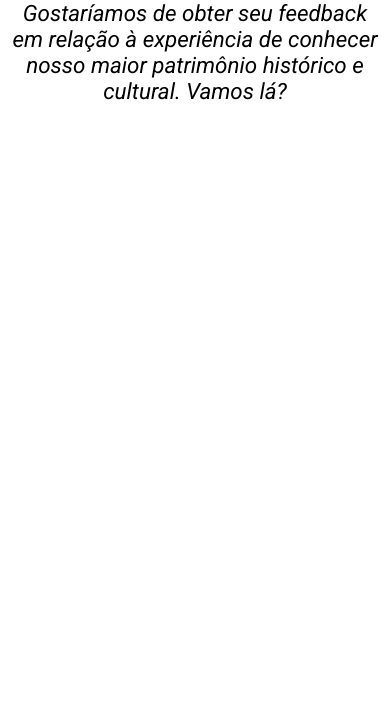
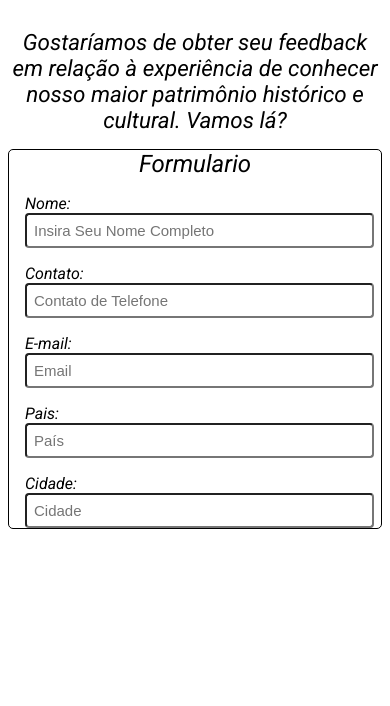
Before and after one commit to CaueJoseOliveiraFalcao/FormularioTeatro, a plain HTML site: page index.html in a window 390 px wide. Shown: the part 138-844 px from the top of the page. Drawn offline with Linux system fonts and the light colour scheme.

Commit message:
update form

```diff
--- a/index.html
+++ b/index.html
@@ -30,6 +30,7 @@
 
         #idiomas {
             display: flex;
+            margin-top: 1rem;
             flex-direction: row;
             align-items: center;
             justify-content: end;
@@ -60,7 +61,6 @@
                 text-align: center;
                 font-family: 'Roboto', sans-serif;
                 font-weight: normal;
-                margin-bottom: 0.4rem;
             }
             main {
                 margin: 0;
@@ -73,10 +73,79 @@
         @media (max-width:426px) {
             .titulo-BR {
                 font-size: 1.4rem;
-                text-align: ;
+                margin-top: 2rem;
                 font-family: 'Roboto', sans-serif;
                 font-weight: normal;
                 margin-bottom: 0.4rem;
+            }
+        }
+        /*formulario*/
+
+        #form {
+            margin: 1rem 6.5%;
+            border-style: solid;
+            border-width: 1px;
+            border-radius: 5px;
+        }
+
+        label {
+            margin: 1rem 1rem!important;
+        }
+
+        input {
+            border-radius: 4px;
+            padding: 7px;
+            font-size: 15px;
+        }
+
+        .nome-input {
+            width: 20rem;
+        }
+
+        .nomecontatoemail {
+            display: flex;
+            flex-wrap: wrap;
+            justify-content: center;
+            flex-direction: row;
+        }
+
+        .paiscidade {
+            margin-top: 1rem;
+            display: flex;
+            flex-wrap: wrap;
+            justify-content: center;
+            flex-direction: row;
+        }
+
+        @media (max-width:426px) {
+            input {
+                width: 100%!important;
+                margin: 0rem 1rem;
+            }
+            .nomecontatoemail {
+                display: flex;
+                flex-wrap: wrap;
+                flex-direction: column;
+                justify-content: center;
+                align-items: flex-start;
+            }
+            .paiscidade {
+                display: flex;
+                margin: 0;
+                flex-wrap: wrap;
+                flex-direction: column;
+                justify-content: center;
+                align-items: flex-start;
+            }
+            #form {
+                margin: 1rem 0;
+                border-style: solid;
+                border-width: 1px;
+                border-radius: 5px;
+            }
+            .fix-div {
+                width: 89%;
+                margin-top: 1rem;
             }
         }
     </style>
@@ -98,8 +167,36 @@
         <section id="titulos">
             <h2 class="titulo-BR">Gostaríamos de obter seu feedback em relação à experiência de conhecer nosso maior patrimônio histórico e cultural. Vamos lá?</h2>
         </section>
+        <section id='form'>
+            <h2 class="p-padrao" style="text-align: center;">Formulario</h2>
+            <section class="nomecontatoemail">
+                <section class="fix-div">
+                    <label for="nome" class="p-padrao nome-input">Nome:</label>
+                    <input type="text" id="nome" class="nome-input" placeholder="Insira Seu Nome Completo" name="nome">
+                </section>
+                <section class="fix-div">
+                    <label for="tel" class="p-padrao">Contato:</label>
+                    <input type="tel" id="tel" placeholder="Contato de Telefone" name="tel">
+                </section>
+                <section class="fix-div">
+                    <label for="email" class="p-padrao">E-mail:</label>
+                    <input type="email" id="email" placeholder="Email" name="email">
+                </section>
+            </section>
+            <section class="paiscidade">
+                <section class="fix-div">
+                    <label for="pais" class="p-padrao">Pais:</label>
+                    <input type="text" id="pais" placeholder="País" name="pais">
+                </section>
+                <section class="fix-div">
+                    <label for="cidade" class="p-padrao">Cidade:</label>
+                    <input type="text" id="cidade" placeholder="Cidade" name="cidade">
+                </section>
+            </section>
+        </section>
+        </section>
     </main>
     <script src="./script.js"></script>
 </body>
 
-</html>
+</htm
```
